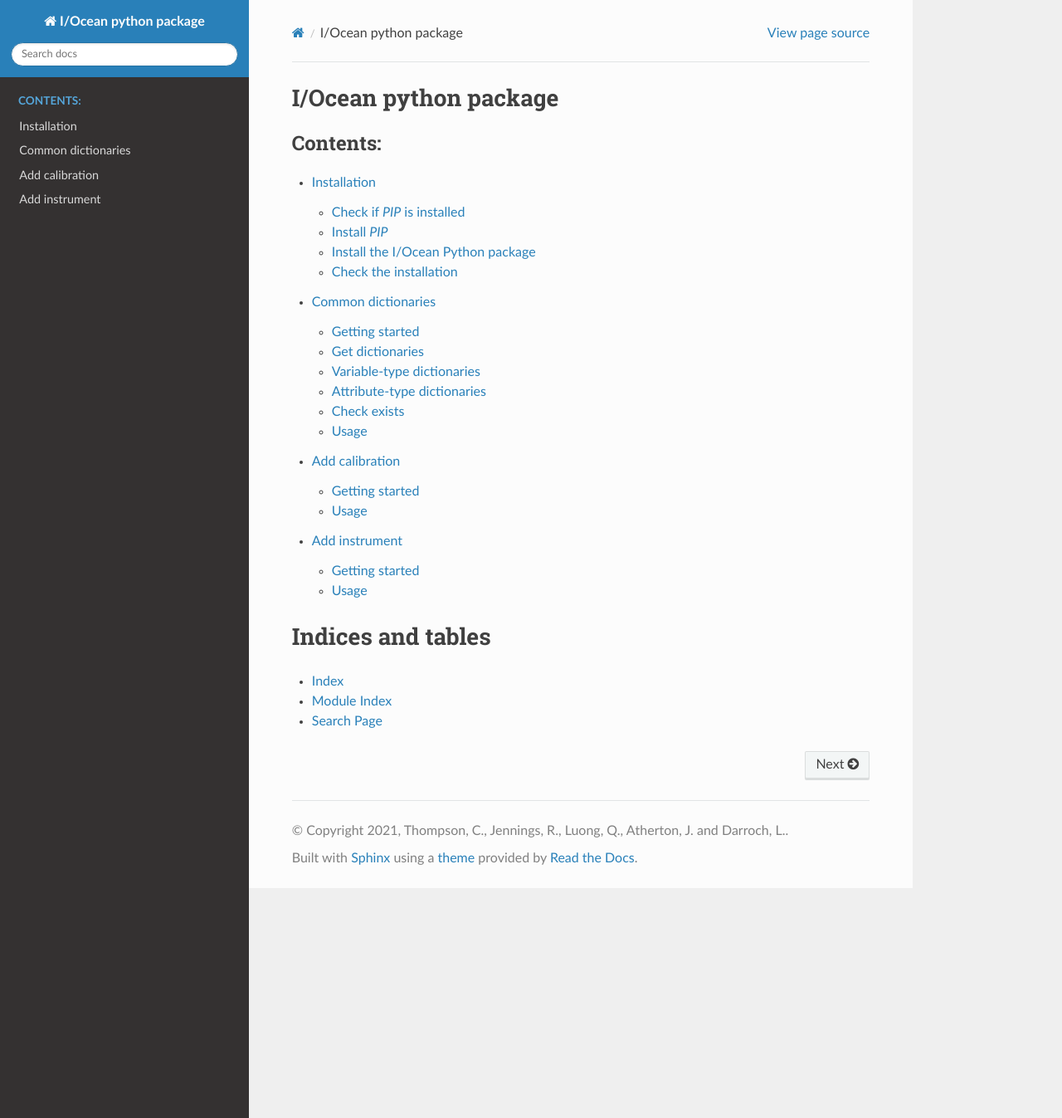
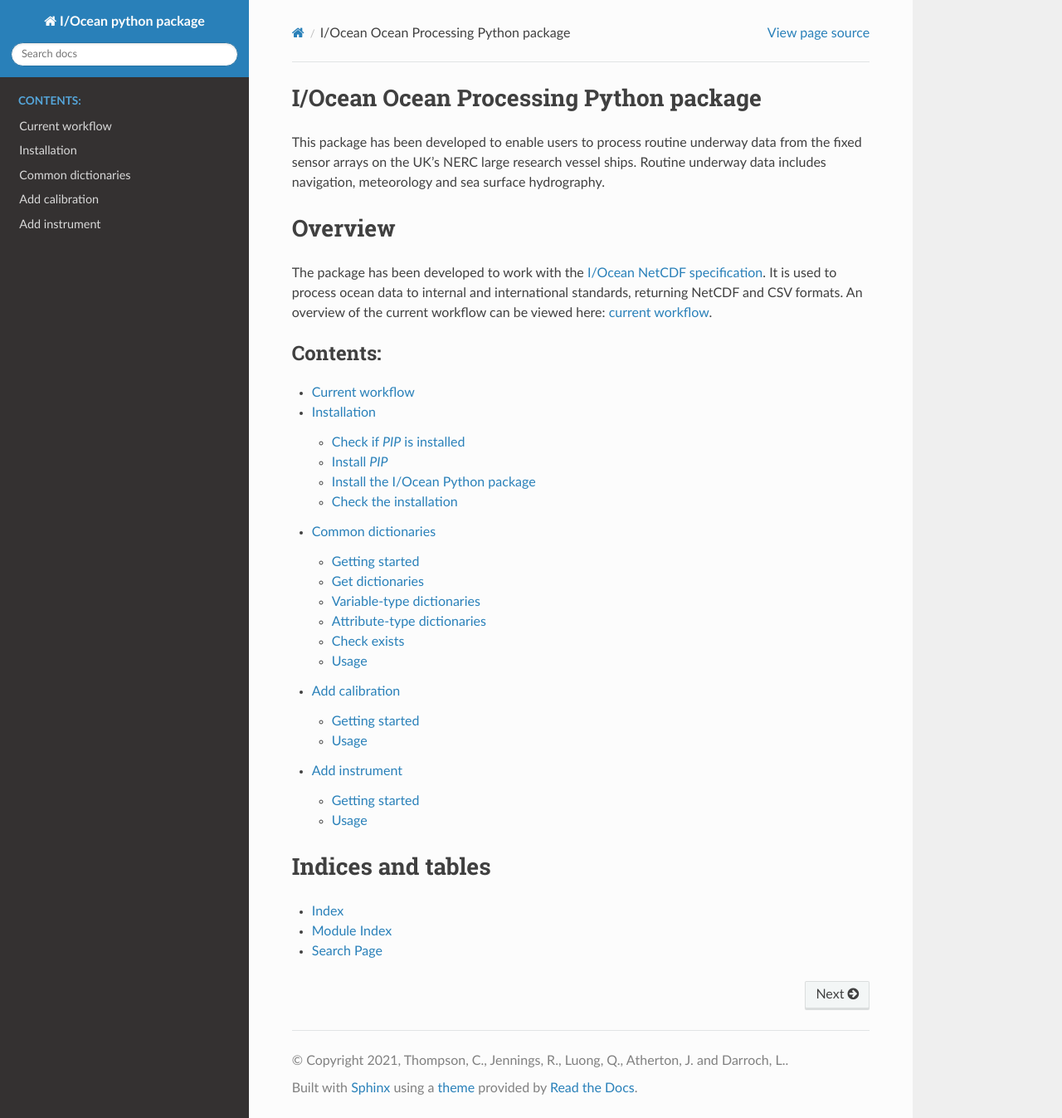
Before and after one commit to I-Ocean/processing-app-docs, a Sphinx documentation site: the page built from docs/source/index.rst, in a window 1280 px wide and 1347 px high. Shown: the whole window at 83% size. Built offline with Sphinx 7.4.7 and the Read the Docs theme 2.0.0, drawn with Linux system fonts in a browser that asks for light colours.

Commit message:
Minor updates

```diff
--- a/docs/source/index.rst
+++ b/docs/source/index.rst
@@ -3,13 +3,27 @@
    You can adapt this file completely to your liking, but it should at least
    contain the root `toctree` directive.
 
-I/Ocean python package
-======================
+I/Ocean Ocean Processing Python package
+=======================================
+
+This package has been developed to enable users to process routine underway data from the fixed sensor arrays on
+the UK's NERC large research vessel ships. Routine underway data includes navigation, meteorology and sea
+surface hydrography.
+
+
+Overview
+========
+
+The package has been developed to work with the `I/Ocean NetCDF specification`_. It is used to process ocean
+data to internal and international standards, returning NetCDF and CSV formats. An overview of the current
+workflow can be viewed here: `current workflow`_.
+
 
 .. toctree::
    :maxdepth: 2
    :caption: Contents:
 
+   Current_workflow
    Installation
    Common_dictionaries
    Add_calibrations
@@ -23,3 +37,7 @@ Indices and tables
 * :ref:`genindex`
 * :ref:`modindex`
 * :ref:`search`
+
+
+.. _I/Ocean NetCDF specification: https://github.com/I-Ocean/netcdf-specification
+.. _current workflow: Current_workflow.rst
```
Also changed, not shown: docs/source/Processing_workflow.jpg (added).
